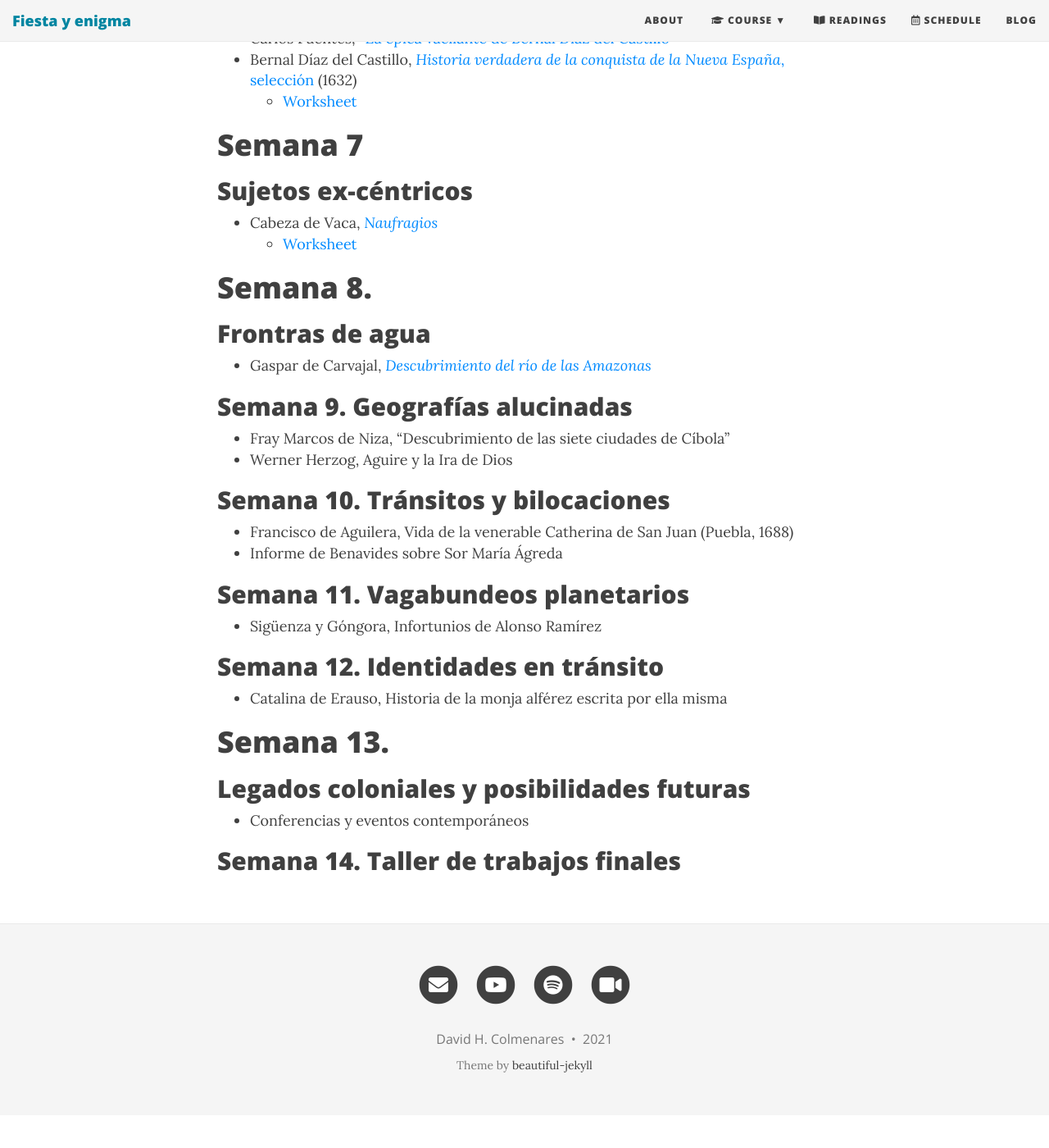
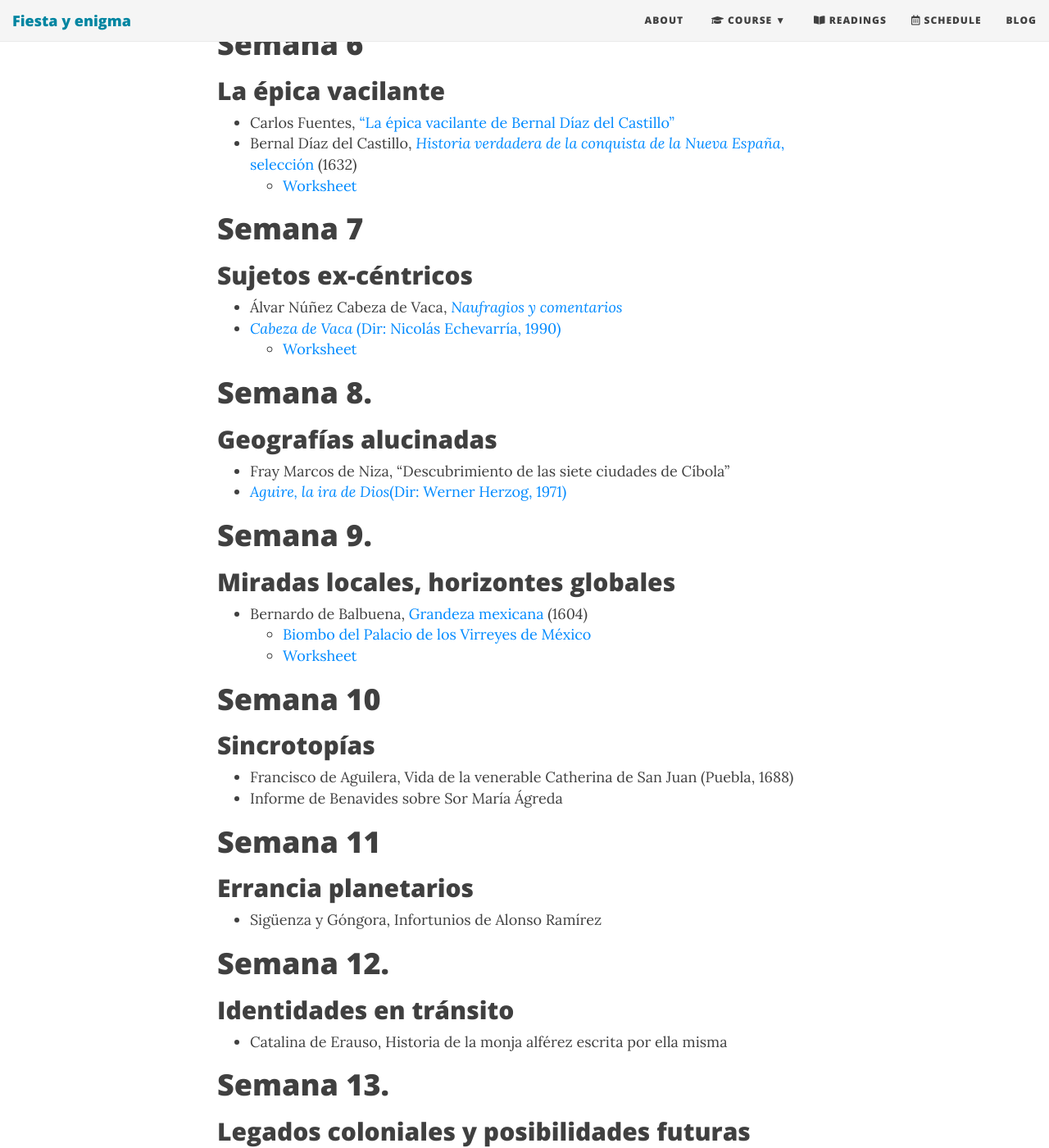
Before and after one commit to Hipomenes/ls452, a Jekyll site: the page built from syllabus-prof.md, in a window 1280 px wide and 1400 px high, scrolled down 2896 px. Shown: the whole window at 82% size. Built offline with Jekyll 4.4.1, drawn with Linux system fonts in a browser that asks for light colours; nearby versions of some CDN libraries; before the commit the page ends 4256 px from its top, so only the background shows below that; some of the changed text lies outside the part shown.

Commit message:
Update syllabus-prof.md

```diff
--- a/syllabus-prof.md
+++ b/syllabus-prof.md
@@ -69,29 +69,38 @@ bigimg: /img/4partes.jpg
 # Semana 7
 ## Sujetos ex-céntricos
 
-- Cabeza de Vaca, [*Naufragios*]()
+- Álvar Núñez Cabeza de Vaca, [*Naufragios y comentarios*]()
+- [*Cabeza de Vaca* (Dir: Nicolás Echevarría, 1990)]()
     - [Worksheet](https://drive.google.com/file/d/1HJxurGFDX5nMubekRUnpgjDQgt2laCtZ/view?usp=sharing)
 
 # Semana 8.
-## Frontras de agua
-
-- Gaspar de Carvajal, [*Descubrimiento del río de las Amazonas*]()
-
-## Semana 9. Geografías alucinadas
+## Geografías alucinadas
 
 - Fray Marcos de Niza, “Descubrimiento de las siete ciudades de Cíbola"
-- Werner Herzog, Aguire y la Ira de Dios
+- [*Aguire, la ira de Dios*(Dir: Werner Herzog, 1971)]()
 
-## Semana 10. Tránsitos y bilocaciones
+
+# Semana 9.
+## Miradas locales, horizontes globales
+
+- Bernardo de Balbuena, [Grandeza mexicana]() (1604)
+    - [Biombo del Palacio de los Virreyes de México](https://upload.wikimedia.org/wikipedia/commons/4/49/Large_screen_of_the_Palace_of_the_Viceroys_of_Mexico%2C_ca._1676-1700%2C_Mexico_City%2C_Museum_of_the_Americas%2C_anonimous_painter.jpg)
+    - [Worksheet]()
+
+
+# Semana 10
+## Sincrotopías
 
 - Francisco de Aguilera, Vida de la venerable Catherina de San Juan (Puebla, 1688)
 - Informe de Benavides sobre Sor María Ágreda
 
-## Semana 11. Vagabundeos planetarios
+# Semana 11
+## Errancia planetarios
 
 - Sigüenza y Góngora, Infortunios de Alonso Ramírez
 
-## Semana 12. Identidades en tránsito
+# Semana 12.
+## Identidades en tránsito
 
 - Catalina de Erauso, Historia de la monja alférez escrita por ella misma
 
```
